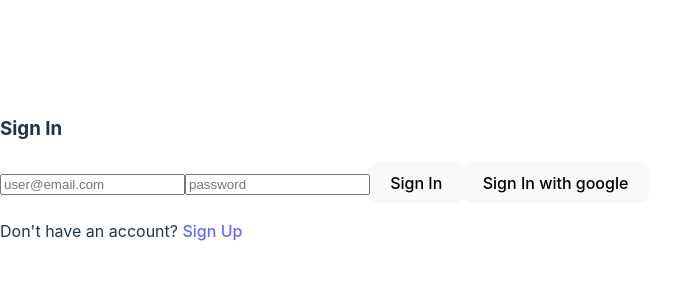
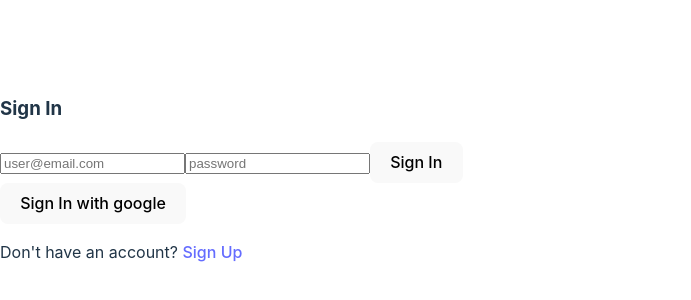
Before and after one commit to Archivistt/task-mananger-demo, a React (Vite) app: page /tasklist in a window 1280 px wide. Shown: the part 222-522 px from the top of the page, without its empty margins (0-691 px from the left). Built offline with nearby package versions, Linux system fonts and the light colour scheme; no server answers.

Commit message:
finalized project

```diff
--- a/src/components/SignIn.jsx
+++ b/src/components/SignIn.jsx
@@ -34,9 +34,11 @@
     return (
         <>
             <h3>Sign In</h3>
-                <input type="email" required placeholder="user@email.com" onChange={(e) => {setEmail(e.target.value)}}/>
-                <input type="password" required placeholder="password" onChange={(e) => {setPassword(e.target.value)}}/>
-                <button onClick={handleSignIn}> Sign In </button>
+                <form onSubmit={handleSignIn}>
+                    <input type="email" required placeholder="user@email.com" onChange={(e) => {setEmail(e.target.value)}}/>
+                    <input type="password" required placeholder="password" onChange={(e) => {setPassword(e.target.value)}}/>
+                    <button type="submit"> Sign In </button>
+                </form>
                 <button onClick={handleSignInWithGoogle}> Sign In with google </button>
                 {error && <p>{error}</p>}
             <p>Don't have an account? <Link to="/signup">Sign Up</Link></p>
```
Also changed, not shown: 1 other file (tests, documents, lock files or other folders).
